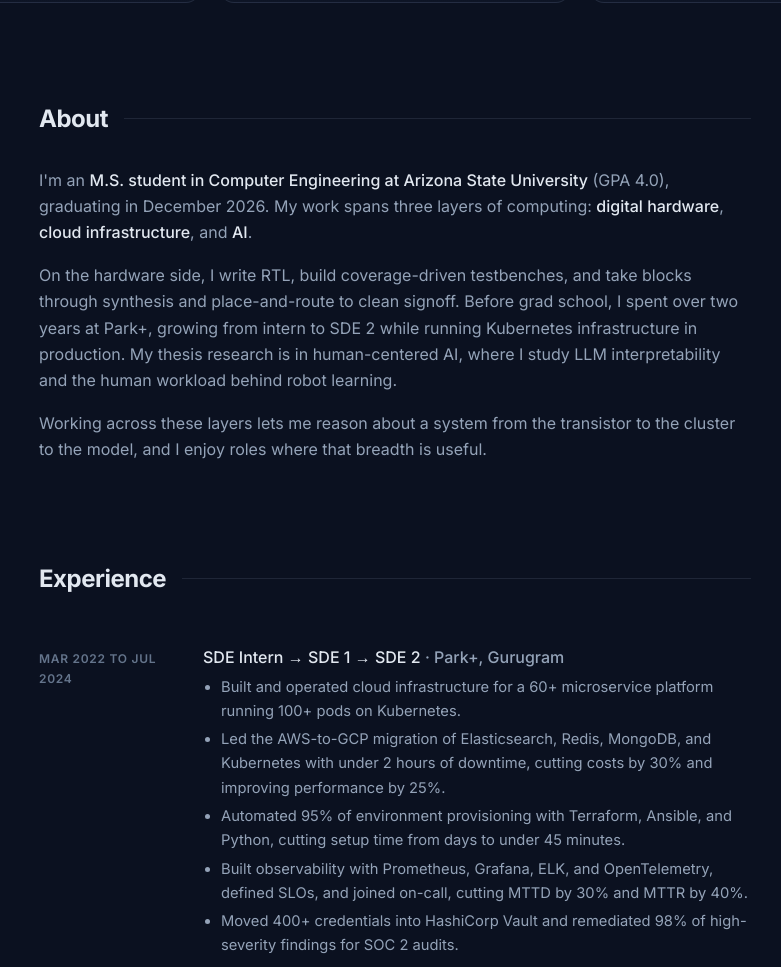
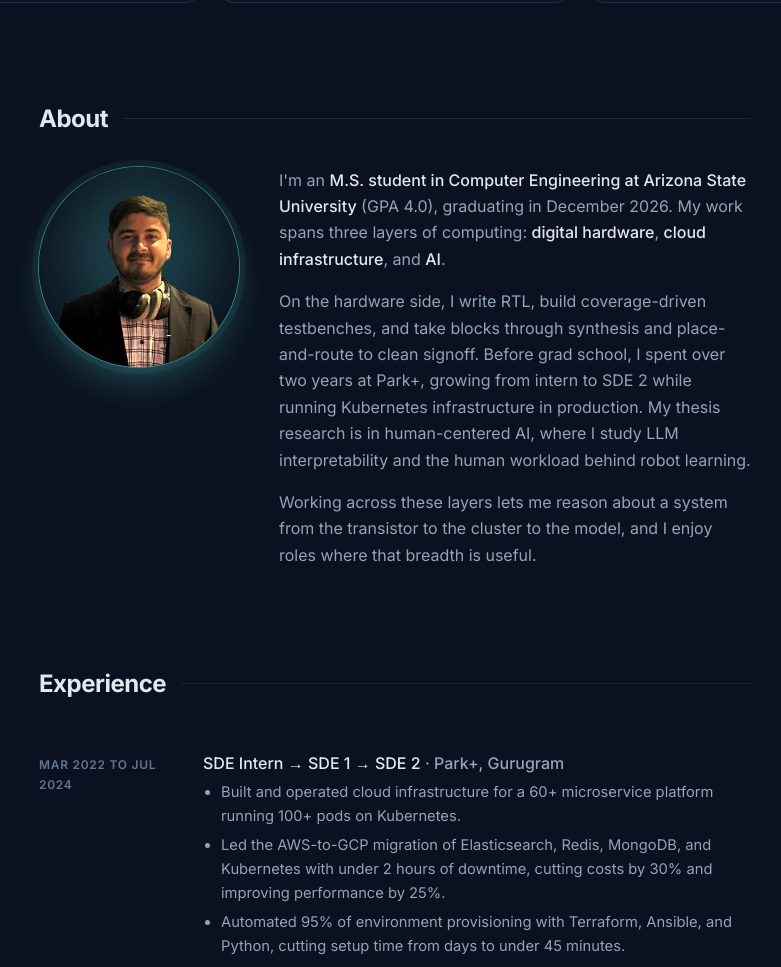
Before and after one commit to bit-guardian/bit-guardian.github.io, a plain HTML site: page index.html in a window 1280 px wide. Shown: the part 1547-2514 px from the top of the page, without its empty margins (245-1026 px from the left). Drawn offline with Linux system fonts and the light colour scheme.

Commit message:
Add portrait to About section

```diff
--- a/index.html
+++ b/index.html
@@ -10,7 +10,7 @@
   <link rel="preconnect" href="https://fonts.gstatic.com" crossorigin>
   <link href="https://fonts.googleapis.com/css2?family=Inter:wght@400;500;600;700&family=JetBrains+Mono:wght@400;500&display=swap" rel="stylesheet">
   <!-- Bump the ?v= number whenever style.css changes so browsers fetch the new file -->
-  <link rel="stylesheet" href="style.css?v=4">
+  <link rel="stylesheet" href="style.css?v=5">
 </head>
 <body>
   <div class="spotlight" aria-hidden="true"></div>
@@ -120,9 +120,14 @@
   <main>
     <section id="about">
       <h2 class="section-title">About</h2>
+      <div class="about-grid">
+      <img class="portrait" src="images/avikam.jpg" width="640" height="640" alt="Portrait of Avikam Jha" loading="lazy" decoding="async">
+      <div>
       <p>I'm an <strong>M.S. student in Computer Engineering at Arizona State University</strong> (GPA 4.0), graduating in December 2026. My work spans three layers of computing: <strong>digital hardware</strong>, <strong>cloud infrastructure</strong>, and <strong>AI</strong>.</p>
       <p>On the hardware side, I write RTL, build coverage-driven testbenches, and take blocks through synthesis and place-and-route to clean signoff. Before grad school, I spent over two years at Park+, growing from intern to SDE 2 while running Kubernetes infrastructure in production. My thesis research is in human-centered AI, where I study LLM interpretability and the human workload behind robot learning.</p>
       <p>Working across these layers lets me reason about a system from the transistor to the cluster to the model, and I enjoy roles where that breadth is useful.</p>
+      </div>
+      </div>
     </section>
 
     <section id="experience">
@@ -472,7 +477,7 @@
         revealer.unobserve(entry.target);
       });
     }, { threshold: 0.12, rootMargin: '0px 0px -40px 0px' });
-    document.querySelectorAll('.track, #about p, .section-intro, .filters, .group-label, .item, .skills > div, .certs, .resumes li, #contact p, #contact .cta')
+    document.querySelectorAll('.track, .portrait, #about p, .section-intro, .filters, .group-label, .item, .skills > div, .certs, .resumes li, #contact p, #contact .cta')
       .forEach(el => { el.classList.add('reveal'); revealer.observe(el); });
 
     // Project filter: show one track's projects, or all of them
--- a/style.css
+++ b/style.css
@@ -178,6 +178,19 @@
 
 footer { padding-top: 96px; text-align: center; font-size: 0.8rem; color: var(--text-muted); }
 .section-intro { margin-bottom: 8px; }
+
+/* ---------- About photo ---------- */
+.about-grid { display: grid; grid-template-columns: 1fr; gap: 28px; justify-items: center; }
+.about-grid > div { justify-self: stretch; }
+.portrait {
+  display: block; width: 168px; height: 168px; object-fit: cover;
+  border-radius: 50%;
+  box-shadow: 0 0 0 1px rgba(94, 234, 212, 0.45), 0 0 0 7px rgba(94, 234, 212, 0.06), 0 20px 50px -18px rgba(94, 234, 212, 0.45);
+}
+@media (min-width: 768px) {
+  .about-grid { grid-template-columns: 200px 1fr; gap: 40px; align-items: start; }
+  .portrait { width: 200px; height: 200px; }
+}
 .resumes + .group-label { margin-top: 24px; }
 
 /* ---------- What I do: three track cards ---------- */
```
Also changed, not shown: images/avikam.jpg (added), 1 other file.
